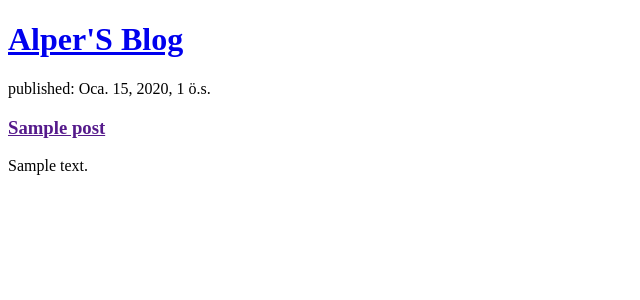
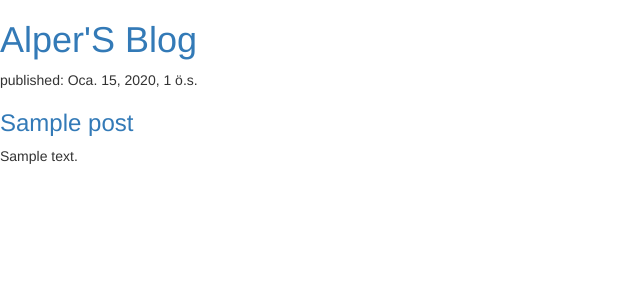
Before and after one commit to alperkaraca/my-first-blog, a Django app: template blog/templates/blog/post_list.html in a window 1280 px wide. Shown: the top 300 px of the page, without its empty margins (0-640 px from the left). Run offline with Django 3.2, Linux system fonts and the light colour scheme; the template is opened without the code that fills it: values that come from a table or form of the project are taken from there, others are empty; tables that the repository leaves empty hold one stand-in row (values such as "Sample post"); some libraries are stand-ins or nearby versions.

Commit message:
bootstrap eklendi

```diff
--- a/blog/templates/blog/post_list.html
+++ b/blog/templates/blog/post_list.html
@@ -4,6 +4,7 @@
     <meta charset="UTF-8">
     <meta name="viewport" content="width=device-width, initial-scale=1.0">
     <meta http-equiv="X-UA-Compatible" content="ie=edge">
+    <link rel="stylesheet" href="//maxcdn.bootstrapcdn.com/bootstrap/3.2.0/css/bootstrap.min.css"> <link rel="stylesheet" href="//maxcdn.bootstrapcdn.com/bootstrap/3.2.0/css/bootstrap-theme.min.css">
     <title>Deneme</title>
 </head>
 <body>
```
